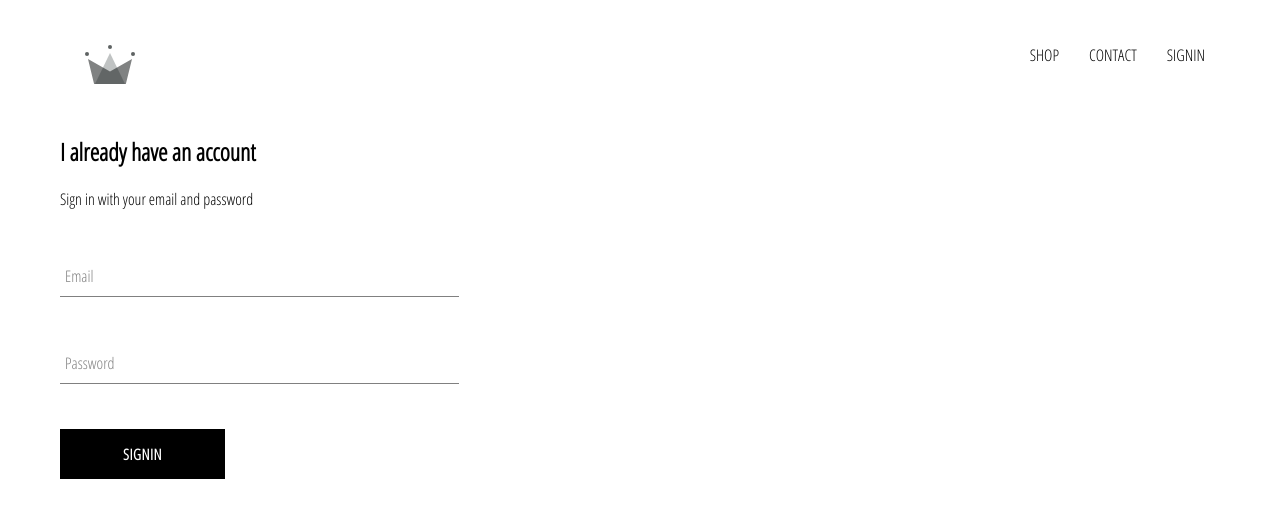
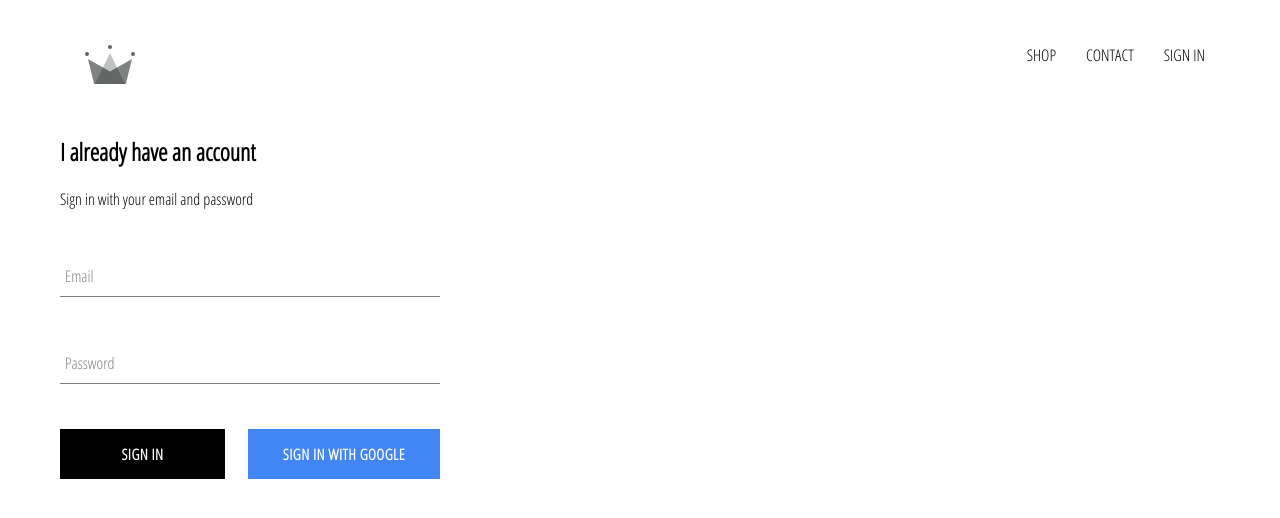
Before and after one commit to LucasPadilha/crwn-store, a React (Create React App) app: page /signin in a window 1280 px wide. Shown: the top 518 px of the page. Built offline with nearby package versions, Linux system fonts and the light colour scheme; no server answers.

Commit message:
Firebase integration + google authentication

```diff
--- a/package.json
+++ b/package.json
@@ -6,6 +6,7 @@
     "@testing-library/jest-dom": "^4.2.4",
     "@testing-library/react": "^9.5.0",
     "@testing-library/user-event": "^7.2.1",
+    "firebase": "^7.12.0",
     "node-sass": "^4.13.1",
     "package": "^1.0.1",
     "react": "^16.13.1",
--- a/src/App.css
+++ b/src/App.css
@@ -7,3 +7,7 @@ a {
     text-decoration: none;
     color: black;
 }
+
+* {
+    box-sizing: border-box;
+}
--- a/src/App.js
+++ b/src/App.js
@@ -1,4 +1,4 @@
-import React from 'react';
+import React, { Component } from 'react';
 import { Switch, Route } from 'react-router-dom';
 
 // styles
@@ -9,14 +9,38 @@ import HomePage from './pages/homepage/homepage.component';
 import ShopPage from './pages/shop/shop.component';
 import SignInSignUpPage from './pages/signin-signup/signin-signup.component';
 import NotFoundPage from './pages/not-found/not-found.component';
+import { auth } from './firebase/firebase.utils';
 
 // Components
 import Header from './components/header/header.component';
 
-function App() {
+class App extends Component {
+  unsubscribeFromAuth = null;
+
+  constructor() {
+    super();
+
+    this.state = {
+      currentUser: null
+    };
+  }
+
+  componentDidMount() {
+    this.unsubscribeFromAuth = auth.onAuthStateChanged(user => {
+      this.setState({ currentUser: user});
+
+      console.log(user);
+    });
+  }
+
+  componentWillUnmount() {
+    this.unsubscribeFromAuth();
+  }
+
+  render() {
     return (
       <div>
-      <Header />
+        <Header currentUser={ this.state.currentUser } />
         <Switch>
           <Route exact path='/' component={ HomePage } />
           <Route exact path='/shop' component={ ShopPage } />
@@ -24,7 +48,8 @@ function App() {
           <Route component={ NotFoundPage } />
         </Switch>
       </div>
-  );
+    )
+  }
 }
 
 export default App;
--- a/src/components/custom-button/custom-button.component.jsx
+++ b/src/components/custom-button/custom-button.component.jsx
@@ -3,9 +3,9 @@ import React from 'react';
 // styles
 import './custom-button.styles.scss';
 
-const CustomButton = ({ children, ...otherProps }) => {
+const CustomButton = ({ children, customClass, ...otherProps }) => {
     return (
-        <button className='custom-button' { ...otherProps } >{ children }</button>
+        <button className={`${customClass} custom-button`} { ...otherProps } >{ children }</button>
     );
 };
 
--- a/src/components/custom-button/custom-button.styles.scss
+++ b/src/components/custom-button/custom-button.styles.scss
@@ -19,4 +19,14 @@
         color: black;
         border: 1px solid black;
     }
+
+    &.is-google {
+        background-color: #4285f4;
+        color: white;
+
+        &:hover {
+            background-color: #357ae8;
+            border: none;
+        }
+    }
 }
--- a/src/components/header/header.component.jsx
+++ b/src/components/header/header.component.jsx
@@ -1,11 +1,12 @@
 import React from 'react';
 import { Link } from 'react-router-dom';
+import { auth } from '../../firebase/firebase.utils';
 
 // styles
 import './header.styles.scss';
 import { ReactComponent as Logo } from '../../assets/crwn.svg';
 
-const Header = props => {
+const Header = ({ currentUser }) => {
     return (
         <div className='header'>
             <Link className='logo-container' to='/'>
@@ -18,9 +19,12 @@ const Header = props => {
                 <Link className='option' to='/shop'>
                     CONTACT
                 </Link>
-                <Link className='option' to='/signin'>
-                    SIGNIN
-                </Link>
+                {
+                    currentUser ?
+                        <div className='option' onClick={ () => auth.signOut() }>SIGN OUT</div>
+                    :
+                        <Link className='option' to='/signin'>SIGN IN</Link>
+                }
             </div>
         </div>
     );
--- a/src/components/header/header.styles.scss
+++ b/src/components/header/header.styles.scss
@@ -20,6 +20,7 @@
 
         .option {
             padding: 10px 15px;
+            cursor: pointer;
         }
     }
 }
--- a/src/components/sign-in/sign-in.component.jsx
+++ b/src/components/sign-in/sign-in.component.jsx
@@ -6,6 +6,7 @@ import './sign-in.styles.scss';
 // components
 import FormInput from '../form-input/form-input.component';
 import CustomButton from '../custom-button/custom-button.component';
+import { signInWithGoogle } from '../../firebase/firebase.utils';
 
 class SignIn extends Component {
     constructor() {
@@ -39,7 +40,10 @@ class SignIn extends Component {
                     <FormInput label="Email" type="email" name="email" value={ this.state.email } handleChange={ this.handleChange } required />
                     <FormInput label="Password" type="password" name="password" value={ this.state.password } handleChange={ this.handleChange } required />
 
-                    <CustomButton type="submit">SignIn</CustomButton>
+                    <div className='buttons'>
+                        <CustomButton type="submit">Sign In</CustomButton>
+                        <CustomButton onClick={ signInWithGoogle } customClass='is-google'>Sign In With Google</CustomButton>
+                    </div>
                 </form>
             </div>
         );
--- a/src/components/sign-in/sign-in.styles.scss
+++ b/src/components/sign-in/sign-in.styles.scss
@@ -1,9 +1,14 @@
 .sign-in {
-    width: 30vw;
+    width: 380px;
     display: flex;
     flex-direction: column;
 
     .title {
         margin: 10px 0;
     }
+
+    .buttons {
+        display: flex;
+        justify-content: space-between;
+    }
 }
--- /dev/null
+++ b/src/firebase/firebase.utils.js
@@ -0,0 +1,25 @@
+import firebase from 'firebase/app';
+import 'firebase/firestore';
+import 'firebase/auth';
+
+const config = {
+    apiKey: "AIzaSyC-aHCEKy5rEVl_TmFX0rA85iPh629auSQ",
+    authDomain: "crwn-store-db.firebaseapp.com",
+    databaseURL: "https://crwn-store-db.firebaseio.com",
+    projectId: "crwn-store-db",
+    storageBucket: "crwn-store-db.appspot.com",
+    messagingSenderId: "751570330671",
+    appId: "1:751570330671:web:c97ea360b9cd2b255cd2da",
+    measurementId: "G-7NX59FP20R"
+};
+
+firebase.initializeApp(config);
+
+export const auth = firebase.auth();
+export const firestore = firebase.firestore();
+
+const provider = new firebase.auth.GoogleAuthProvider();
+provider.setCustomParameters({ prompt: 'select_account' });
+export const signInWithGoogle = () => auth.signInWithPopup(provider);
+
+export default firebase;
```
Also changed, not shown: 1 other file (tests, documents, lock files or other folders). Lines whose indentation alone changed are shown as unchanged.
